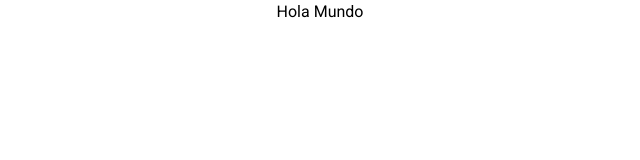
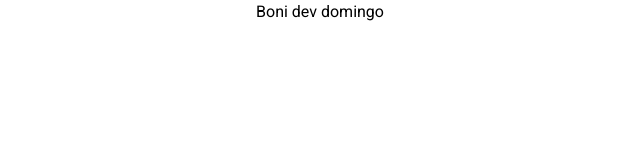
Before and after one commit to bonineutron/boni-developer, a React (Vite) app: page / in a window 1280 px wide. Shown: the top 160 px of the page, without its empty margins (320-960 px from the left). Built offline with nearby package versions, Linux system fonts and the light colour scheme.

Commit message:
feat: :monocle_face: save sunday

```diff
--- a/src/App.tsx
+++ b/src/App.tsx
@@ -1,3 +1,3 @@
 export default function App(): JSX.Element {
-  return <div className='text-center'>Hola Mundo</div>;
+  return <div className='text-center'>Boni dev domingo</div>;
 }
```
